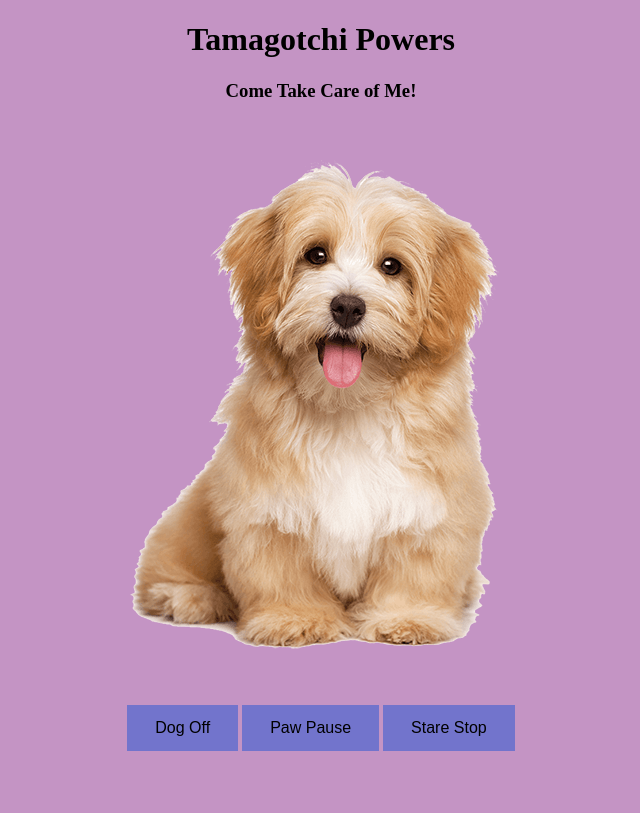
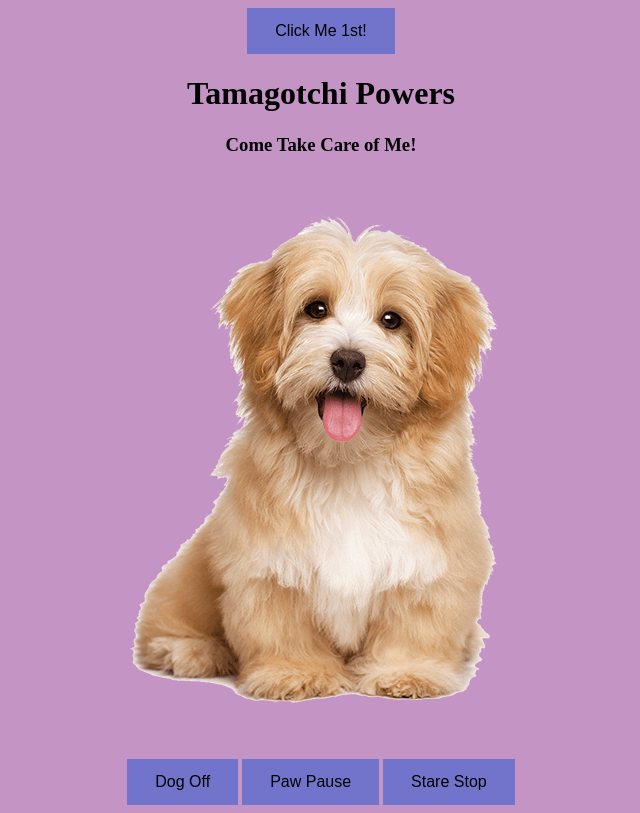
Before and after one commit to clundi01/cynthia-tamagotchi, a plain HTML site: page index.html in a window 1280 px wide. Shown: the whole page, without its empty margins (319-959 px from the left). Drawn offline with Linux system fonts and the light colour scheme.

Commit message:
Update index.html

```diff
--- a/index.html
+++ b/index.html
@@ -12,9 +12,27 @@
 <body>
     <!-- <button id="my-button">Add 1</button>
     <div id="my-count">0</div> -->
+    <button onclick="myFunction()">Click Me 1st!</button>
 
-    <h1>Tamagotchi Powers</h1>
-    <h3>Come Take Care of Me!</h3>
+<p id="demo"></p>
+
+<script>
+function myFunction() {
+  let text;
+  let person = prompt("Please enter your name:", "Type Name Here");
+  if (person == null || person == "") {
+    text = "User cancelled the prompt.";
+  } else {
+    text = "Hello " + person + "! Are you ready to care for me?";
+  }
+  document.getElementById("demo").innerHTML = text;
+}
+</script>
+
+<h1>Tamagotchi Powers</h1>
+<h3>Come Take Care of Me!</h3>
+
+
     <div class = puppy></div>
     <img src = "dog-11430.png" alt = "">
     <div style = "text-align: center;"></div>
```
